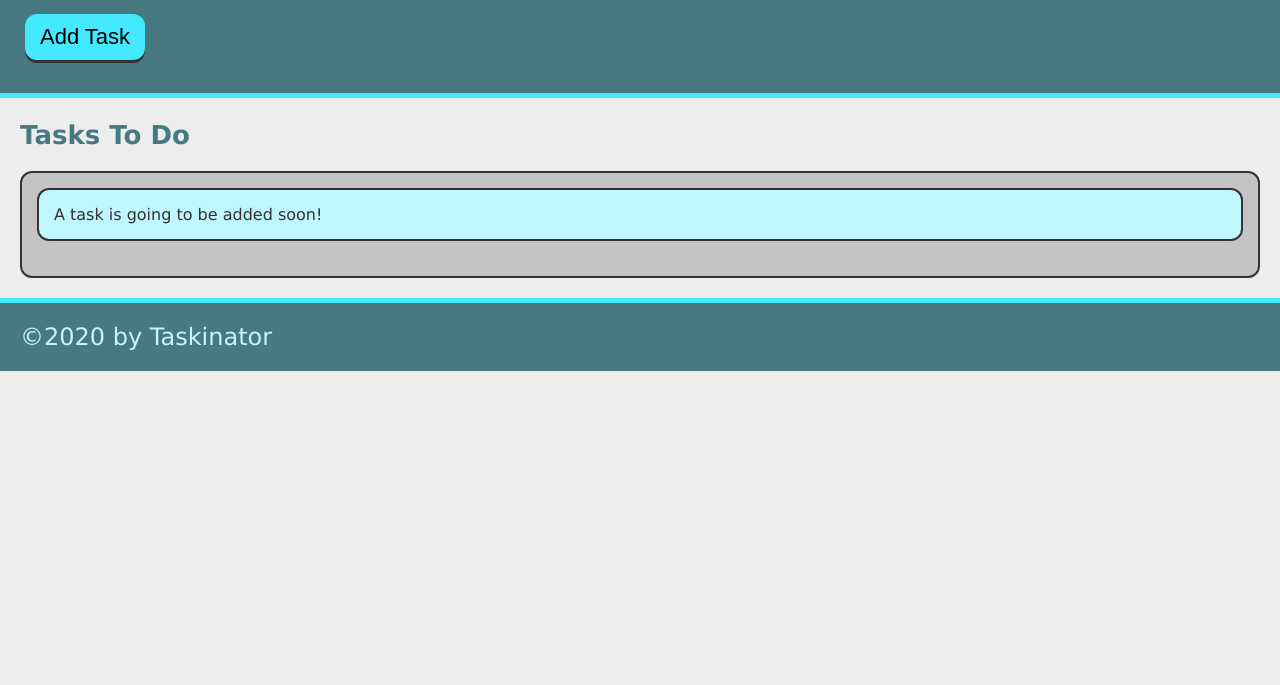
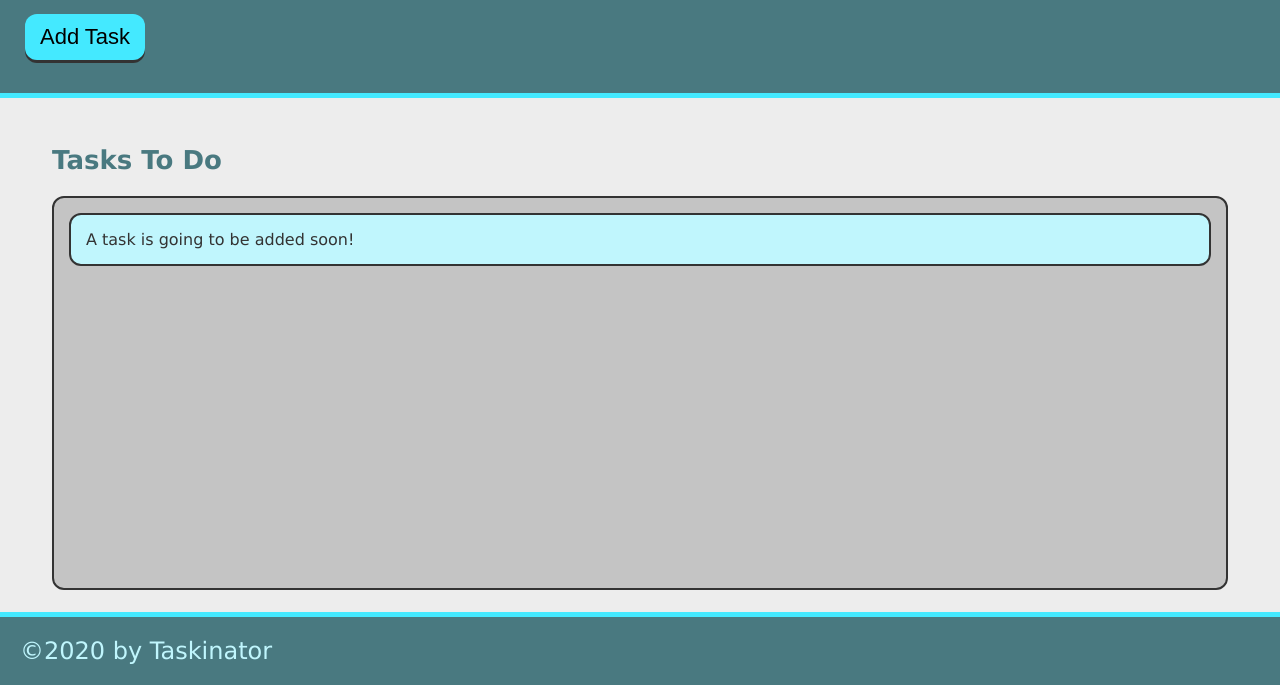
Before and after one commit to eshumway1045/Taskinator, a plain HTML site: page index.html in a window 1280 px wide. Shown: the part 115-800 px from the top of the page. Drawn offline with Linux system fonts and the light colour scheme.

Commit message:
modifications to the classes of HTML file

```diff
--- a/index.html
+++ b/index.html
@@ -16,7 +16,7 @@
         <button class="btn">Add Task</button>
 
     </header>
-    <main>
+    <main class="page-content">
         <section class="task-list-wrapper">
             <h2 class="list-title">Tasks To Do</h2>
             <ul class="task-list">
```
